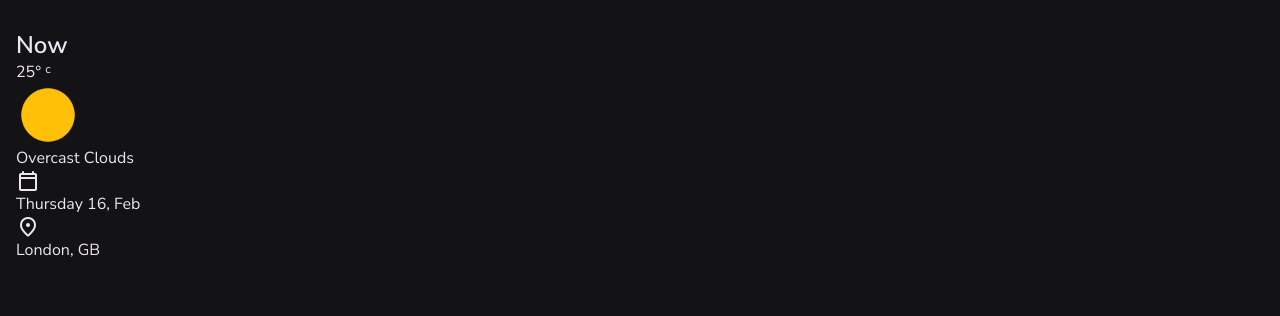
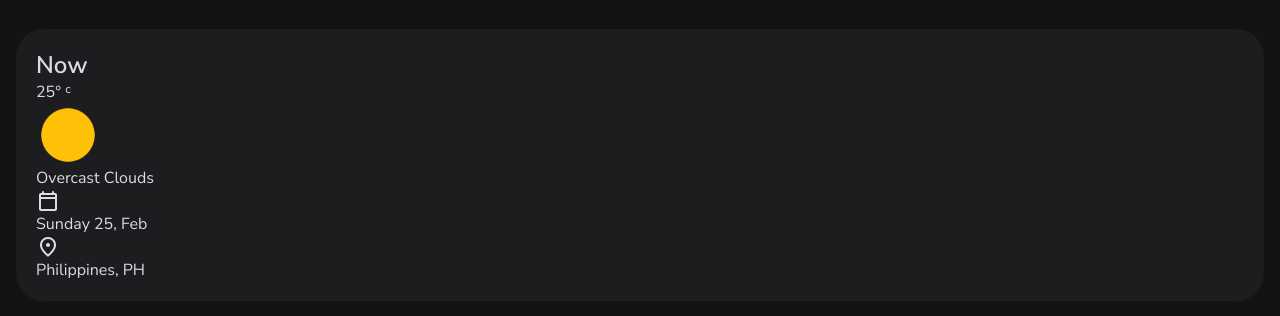
Before and after one commit to Etan31/SkyCast, a plain HTML site: page index.html in a window 1280 px wide. Shown: the part 72-388 px from the top of the page. Drawn offline with Linux system fonts and the light colour scheme.

Commit message:
@44 to @47

```diff
--- a/assets/css/style.css
+++ b/assets/css/style.css
@@ -281,8 +281,15 @@ body{
 
 
 
+.card {
+  background-color: var(--surface);
+  color: var(--on-surface);
+}
 
-
+.card-lg {
+  border-radius: var(--radius-28);
+  padding: 20px;
+}
 
 
 /*-----------------------------------*\
@@ -401,6 +408,15 @@ body{
   box-shadow: none;
 }
 
+
+
+
+
+
+
+
+
+
 /*-----------------------------------*\
   #CURRENT WEATHER
 \*-----------------------------------*/
--- a/index.html
+++ b/index.html
@@ -107,12 +107,12 @@
                   <li class="meta-item">
                      <span class="m-icon">calendar_today</span>
 
-                     <p class="title-3 meta-text">Thursday 16, Feb</p>
+                     <p class="title-3 meta-text">Sunday 25, Feb</p>
                   </li>
                   <li class="meta-item">
                      <span class="m-icon">location_on</span>
 
-                     <p class="title-3 meta-text">London, GB</p>
+                     <p class="title-3 meta-text">Philippines, PH</p>
                   </li>
 
                </ul>
```
